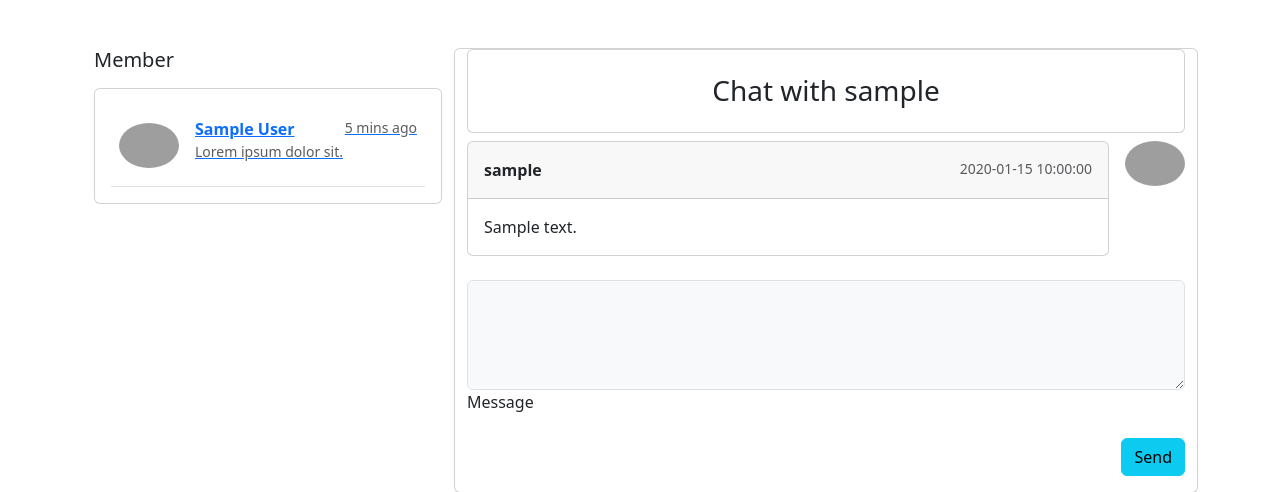
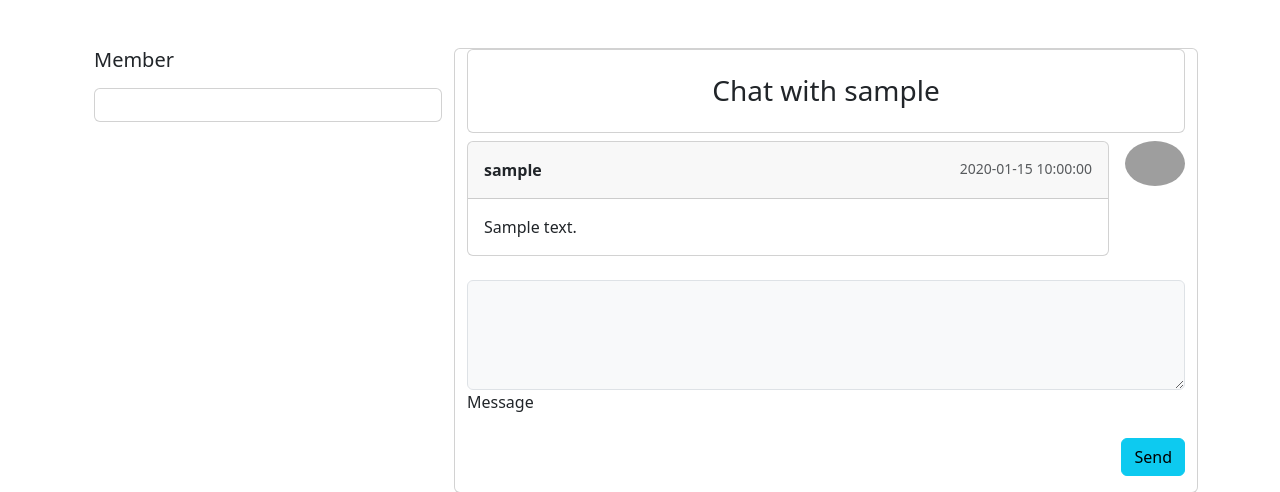
Before and after one commit to mifraheem/bloodster, a Django app: a page that uses templates/web/chat.html in a window 1280 px wide. Shown: the top 492 px of the page. Run offline with Django 4.2, Linux system fonts and the light colour scheme; a user stored in the database is signed in; tables that the repository leaves empty hold one stand-in row (values such as "Sample post"); grey boxes are pictures that could not be loaded.

Commit message:
chat bugs fixed

```diff
--- a/templates/web/chat.html
+++ b/templates/web/chat.html
@@ -56,23 +56,7 @@
                                         </a>
                                     </li>
                                     {% endfor %}
-                                    <li class="p-2 border-bottom">
-                                        <a href="/chat/s_user.username" class="d-flex justify-content-between">
-                                            <div class="d-flex flex-row">
-                                                <img src="https://mdbcdn.b-cdn.net/img/Photos/Avatars/avatar-1.webp"
-                                                    alt="avatar"
-                                                    class="rounded-circle d-flex align-self-center me-3 shadow-1-strong"
-                                                    width="60">
-                                                <div class="pt-1">
-                                                    <p class="fw-bold mb-0">Sample User</p>
-                                                    <p class="small text-muted">Lorem ipsum dolor sit.</p>
-                                                </div>
-                                            </div>
-                                            <div class="pt-1">
-                                                <p class="small text-muted mb-1">5 mins ago</p>
-                                            </div>
-                                        </a>
-                                    </li>
+
 
                                 </ul>
 
--- a/website/controllers/chat_controller.py
+++ b/website/controllers/chat_controller.py
@@ -13,7 +13,7 @@
 def chat(request, chat_user=None):
     chat = False
     target_user = None
-    chats = False
+    chats = None
 
     if chat_user:
         chat = True
```
Also changed, not shown: templates/base1.html (+6 -6 lines).
